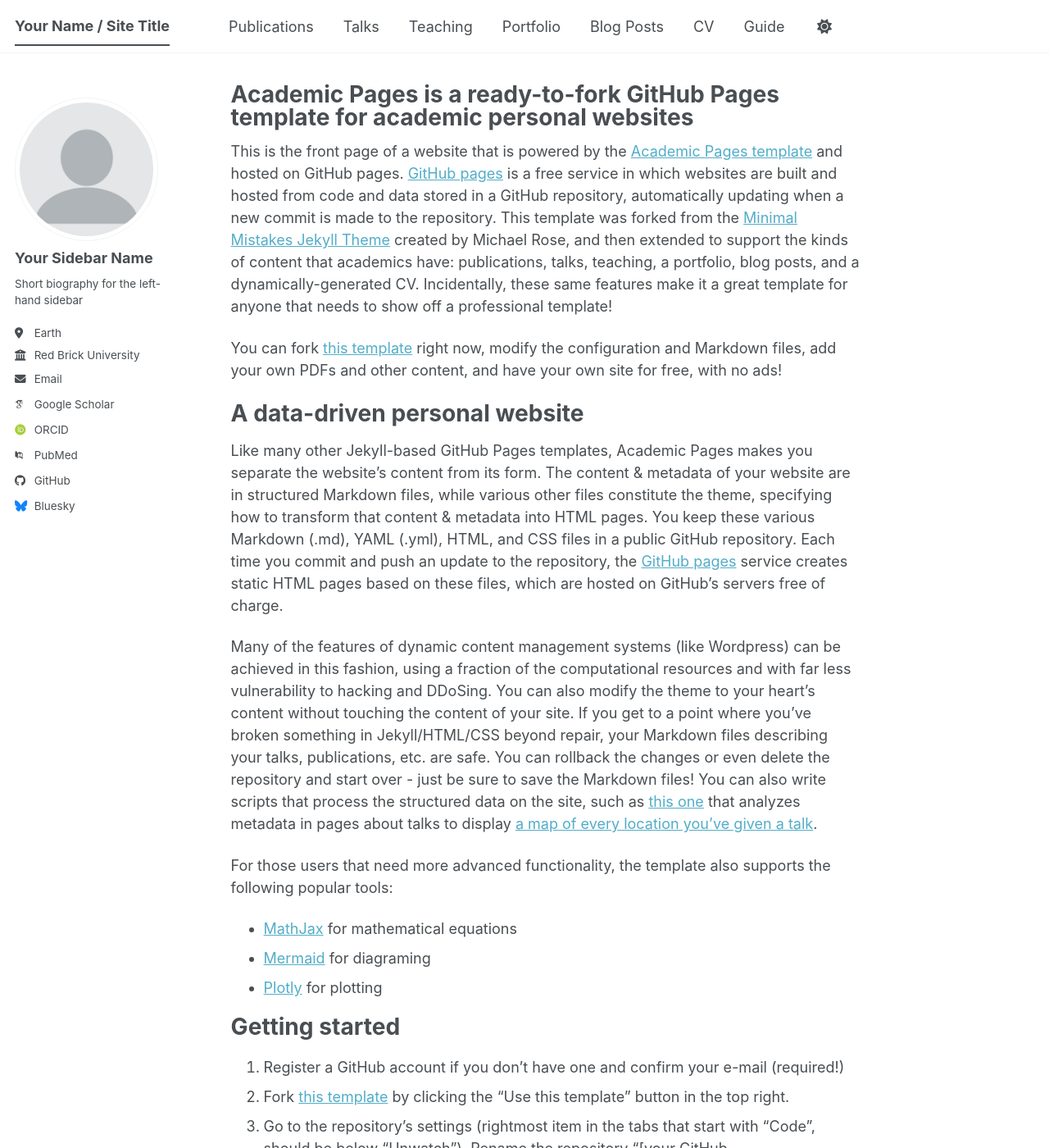
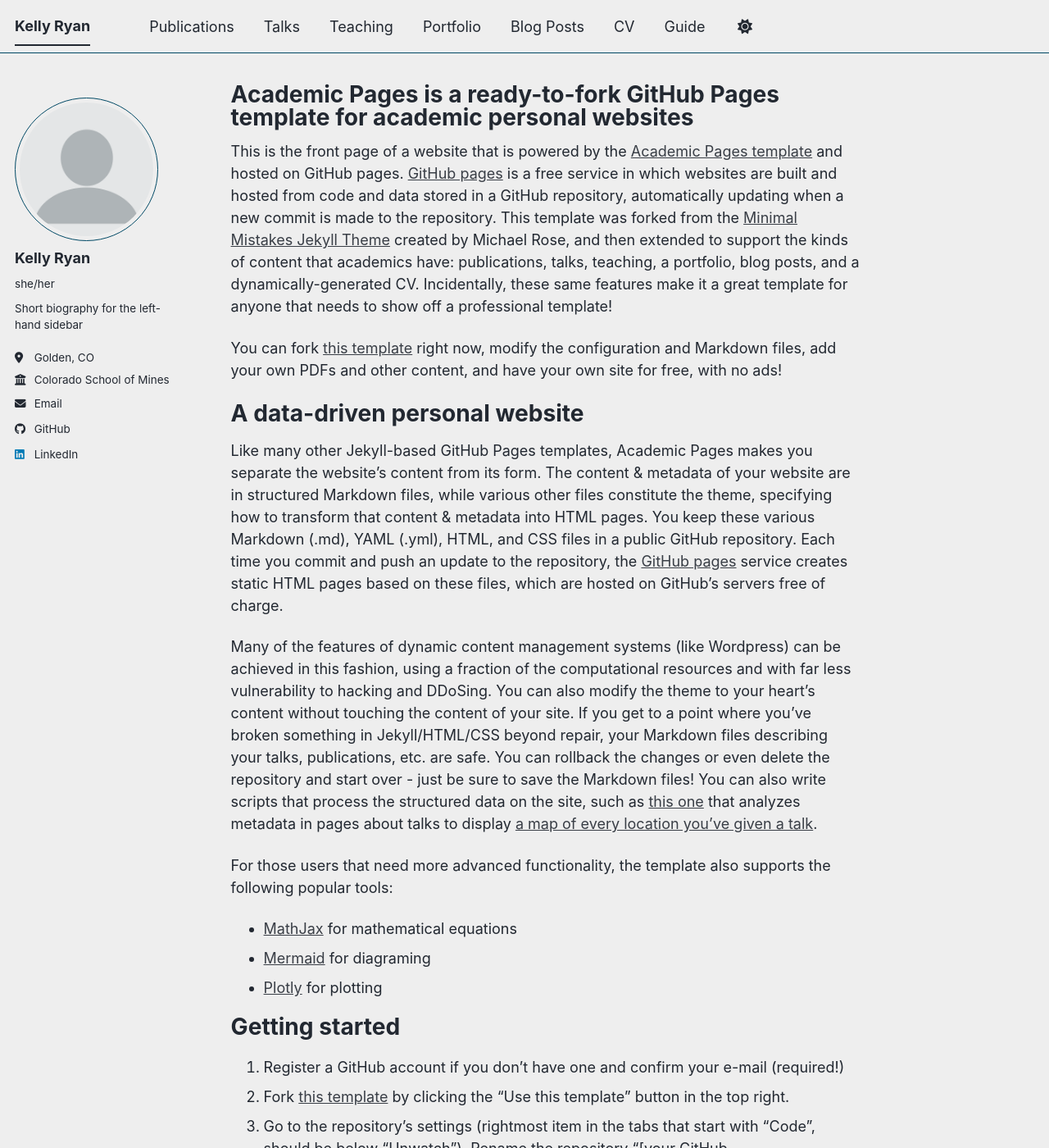
Before and after one commit to kkryan2023/kkryan2023.github.io, a Jekyll site: the page built from _pages/about.md, in a window 1280 px wide and 1400 px high. Shown: the whole window at 82% size. Built offline with Jekyll 4.4.1, drawn with Linux system fonts in a browser that asks for light colours; some web fonts are replaced; a script bundle is joined from its source files by our own code; library files that are not in the unit come from our copies; some of the changed text lies outside the part shown.

Commit message:
Update _config.yml

```diff
--- a/_config.yml
+++ b/_config.yml
@@ -8,15 +8,15 @@
 
 # Basic Site Settings
 locale                   : "en-US"
-site_theme               : "default" # The available themes options are "default", "air", "sunrise", "mint", "dirt" and "contrast"
-title                    : "Your Name / Site Title"
+site_theme               : "air" # The available themes options are "default", "air", "sunrise", "mint", "dirt" and "contrast"
+title                    : "Kelly Ryan"
 title_separator          : "-"
-name                     : &name "Your Name"
-description              : &description "Your Name's academic portfolio"   # Update this with a general description of your site, this is the default if not overridden by a page
-url                      : https://academicpages.github.io # The base hostname & protocol for your site e.g. "https://[your GitHub username].github.io",
+name                     : &name "Kelly Ryan"
+description              : &description "Kelly Ryan's academic portfolio"   # Update this with a general description of your site, this is the default if not overridden by a page
+url                      : https://kkryan2023.github.io # The base hostname & protocol for your site e.g. "https://[your GitHub username].github.io",
                                                            # or if you already have some other page hosted on Github then use "https://[your GitHub username].github.io/[Your Repo Name]"
 baseurl                  : "" # the subpath of your site, e.g. "/blog"
-repository               : "academicpages/academicpages.github.io"
+repository               : "kkryan/kkryan2023.github.io"
 
 # Site Author - The following control what appear as part of the author content on the side bar.
 #               If a field is blank the icon and link will not appear, otherwise it will be shown.
@@ -24,24 +24,24 @@ repository               : "academicpages/academicpages.github.io"
 author:
   # Biographic information
   avatar           : "profile.png"
-  name             : "Your Sidebar Name"
-  pronouns         : # example: "she/her"
+  name             : "Kelly Ryan"
+  pronouns         : "she/her"
   bio              : "Short biography for the left-hand sidebar"
-  location         : "Earth"
-  employer         : "Red Brick University"
+  location         : "Golden, CO"
+  employer         : "Colorado School of Mines"
   uri              : # URL
   email            : "none@example.org"
 
   # Academic websites
   academia         : # URL
   arxiv            : # URL - Update with the correct link to your profile
-  googlescholar    : "https://scholar.google.com/citations?user=PS_CX0AAAAAJ"
+  googlescholar    : # "https://scholar.google.com/citations?user=PS_CX0AAAAAJ"
   inspire-hep      : # URL
   impactstory      : # URL
-  orcid            : "https://orcid.org/yourorcidurl"
+  orcid            : # "https://orcid.org/yourorcidurl"
   semantic         : # URL
   ssrn             : # URL
-  pubmed           : "https://www.ncbi.nlm.nih.gov/pubmed/?term=john+snow"
+  pubmed           : # "https://www.ncbi.nlm.nih.gov/pubmed/?term=john+snow"
   researchgate     : # URL
   scopus           : # URL
   zotero           : # URL
@@ -51,13 +51,13 @@ author:
   bitbucket        : # Username - Update with your username on the site
   codepen          : # Username
   dribbble         : # Username
-  github           : "academicpages"
+  github           : "kkryan2023"
   kaggle           : # Username
   stackoverflow    : # User number or user number and name (i.e., use "1" or "1/jeff-atwood")
 
   # Social media
   artstation       : # Username
-  bluesky          : "bsky.app" # Replace this with you Bluesky username
+  bluesky          : # "bsky.app" # Replace this with you Bluesky username
   facebook         : # Username
   flickr           : # Username
   foursquare       : # Username
@@ -66,7 +66,7 @@ author:
   keybase          : # Username
   instagram        : # Username
   lastfm           : # Username
-  linkedin         : # Username
+  linkedin         : "kellyryan2023"
   mastodon         : # URL
   medium           : # URL
   pinterest        : # Username
```
